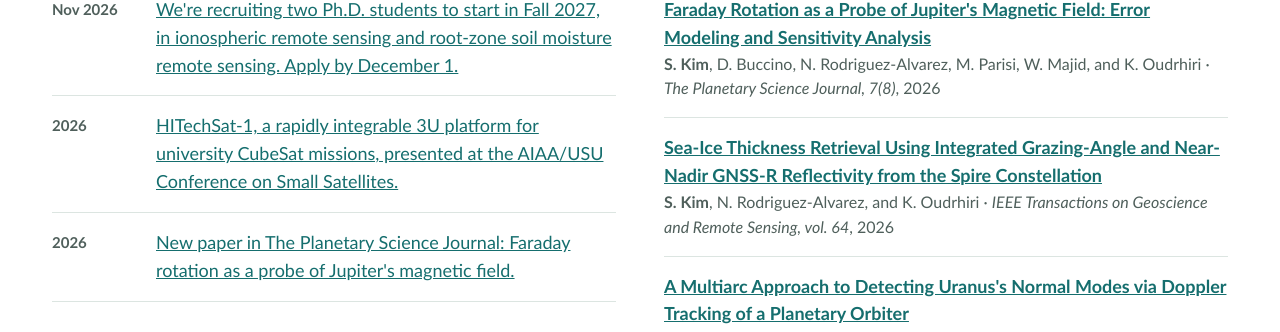
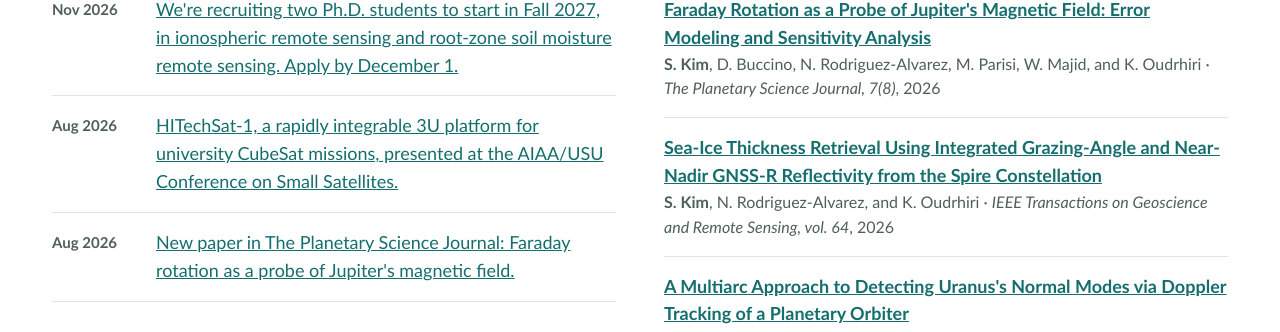
Before and after one commit to sehokim09/sehokim09.github.io, a Jekyll site: the page built from index.html, in a window 1280 px wide and 900 px high, scrolled down 2376 px. Shown: the part 144-476 px from the top of the window. Built offline with Jekyll 4.4.1, drawn with Linux system fonts in a browser that asks for light colours.

Commit message:
Add months to HTS-1 and PSJ news items
Co-Authored-By: Claude Opus 5.5 <noreply@anthropic.com>
Claude-Session: https://claude.ai/code/session_01CT7uMHNpm9DEv42J4sv3fR

```diff
--- a/_data/news.yml
+++ b/_data/news.yml
@@ -9,11 +9,11 @@
   text: "We're recruiting two Ph.D. students to start in Fall 2027, in ionospheric remote sensing and root-zone soil moisture remote sensing. Apply by December 1."
   link: "/join/"
 
-- date: "2026"
+- date: "Aug 2026"
   text: "HITechSat-1, a rapidly integrable 3U platform for university CubeSat missions, presented at the AIAA/USU Conference on Small Satellites."
   link: "https://digitalcommons.usu.edu/smallsat/2026/all2026/231/"
 
-- date: "2026"
+- date: "Aug 2026"
   text: "New paper in The Planetary Science Journal: Faraday rotation as a probe of Jupiter's magnetic field."
   link: "https://doi.org/10.3847/PSJ/ae939c"
 
```
